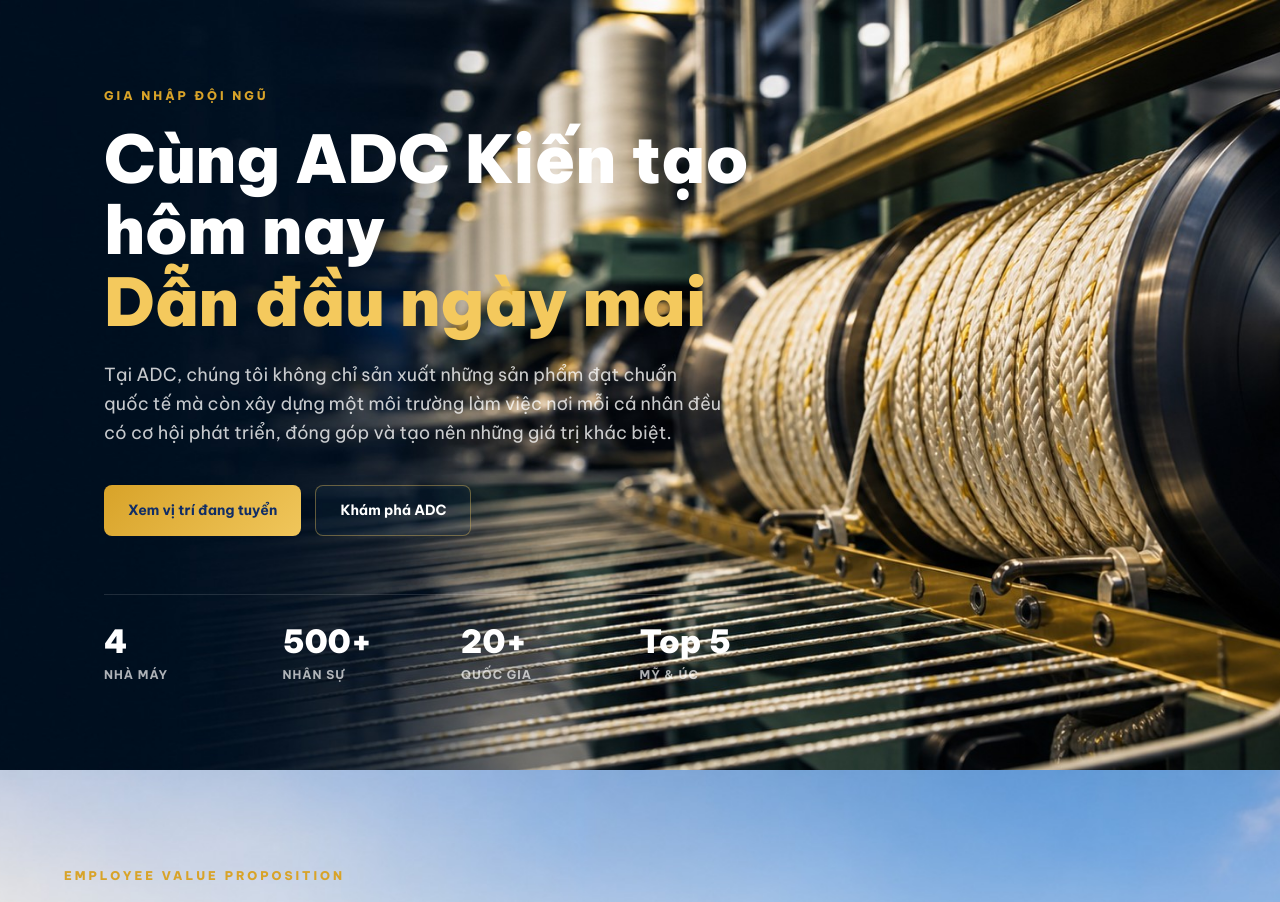
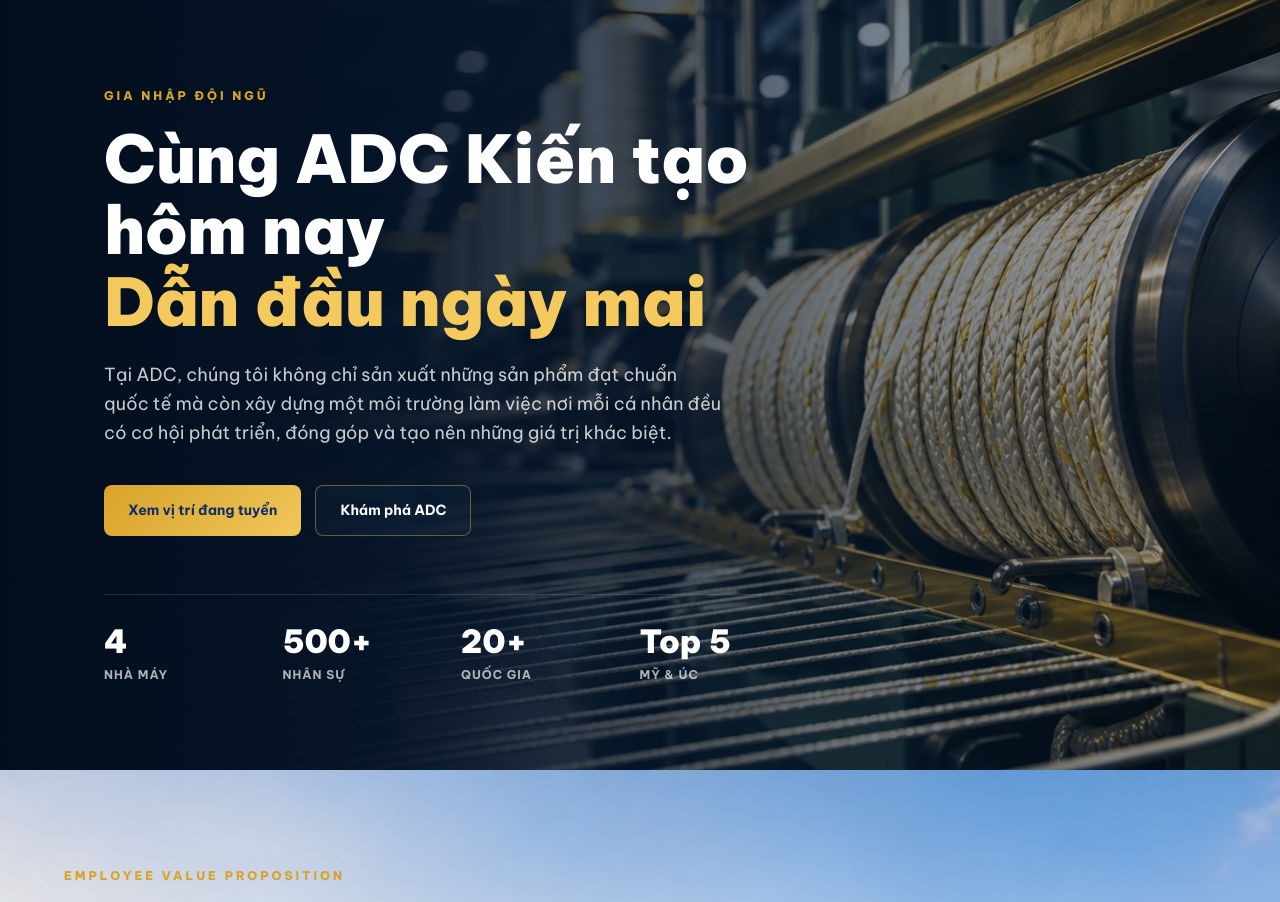
Before and after one commit to dangminhchi2004/adc-careers-web-v2, a PHP site: page / in a window 1280 px wide. Shown: the part 85-987 px from the top of the page. Run offline with PHP 8.4, Linux system fonts and the light colour scheme.

Commit message:
Update careers website frontend and backend4

```diff
--- a/frontend/css/style.css
+++ b/frontend/css/style.css
@@ -147,13 +147,17 @@ svg {
 }
 
 .hero.custom-bg-loaded .hero-overlay {
-  display: none;
+  display: block;
 }
 
 .hero-overlay {
-  background:
-    linear-gradient(90deg, rgba(30, 60, 90, .92) 0%, rgba(30, 60, 90, .78) 48%, rgba(30, 60, 90, .5) 100%),
-    radial-gradient(circle at 72% 18%, rgba(216, 163, 41, .32), transparent 34%);
+  background: linear-gradient(
+    90deg,
+    rgba(3, 14, 28, 0.92) 0%,
+    rgba(5, 21, 42, 0.84) 38%,
+    rgba(7, 29, 52, 0.55) 68%,
+    rgba(7, 29, 52, 0.32) 100%
+  );
   inset: 0;
   position: absolute;
   z-index: 1;
```
